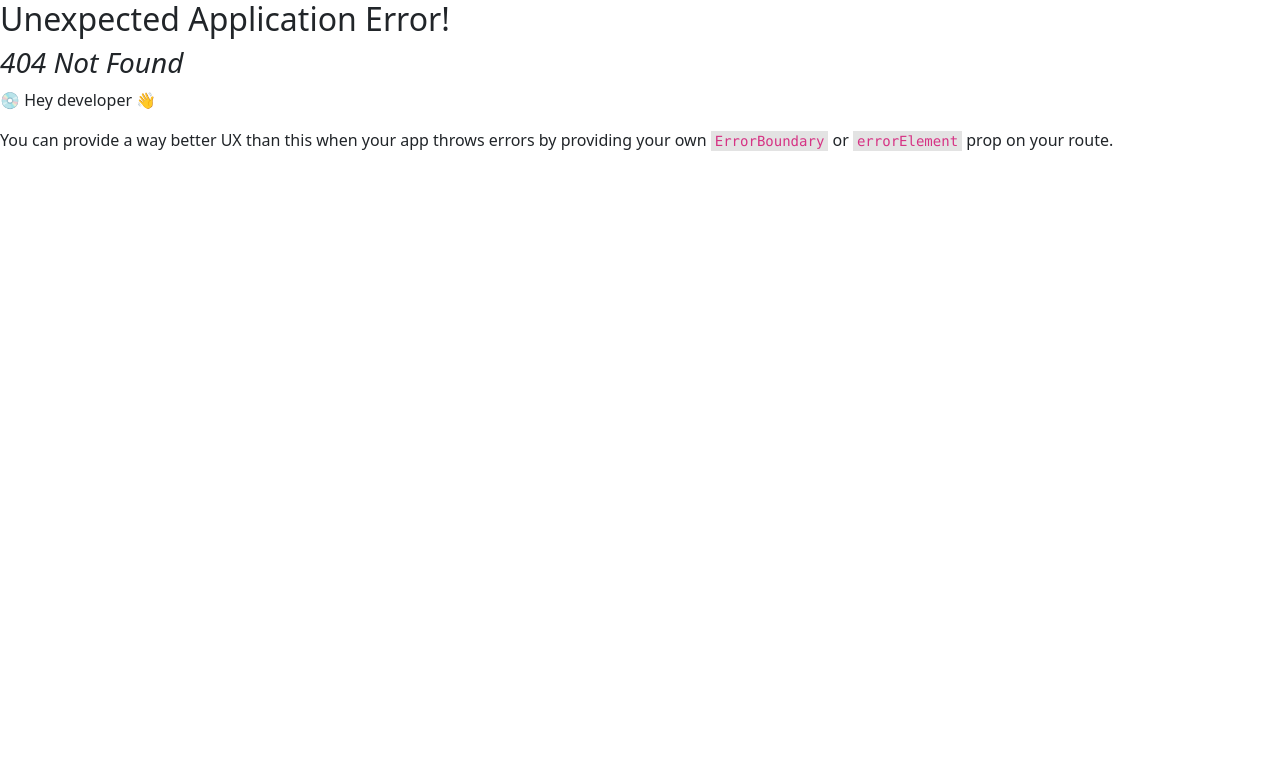
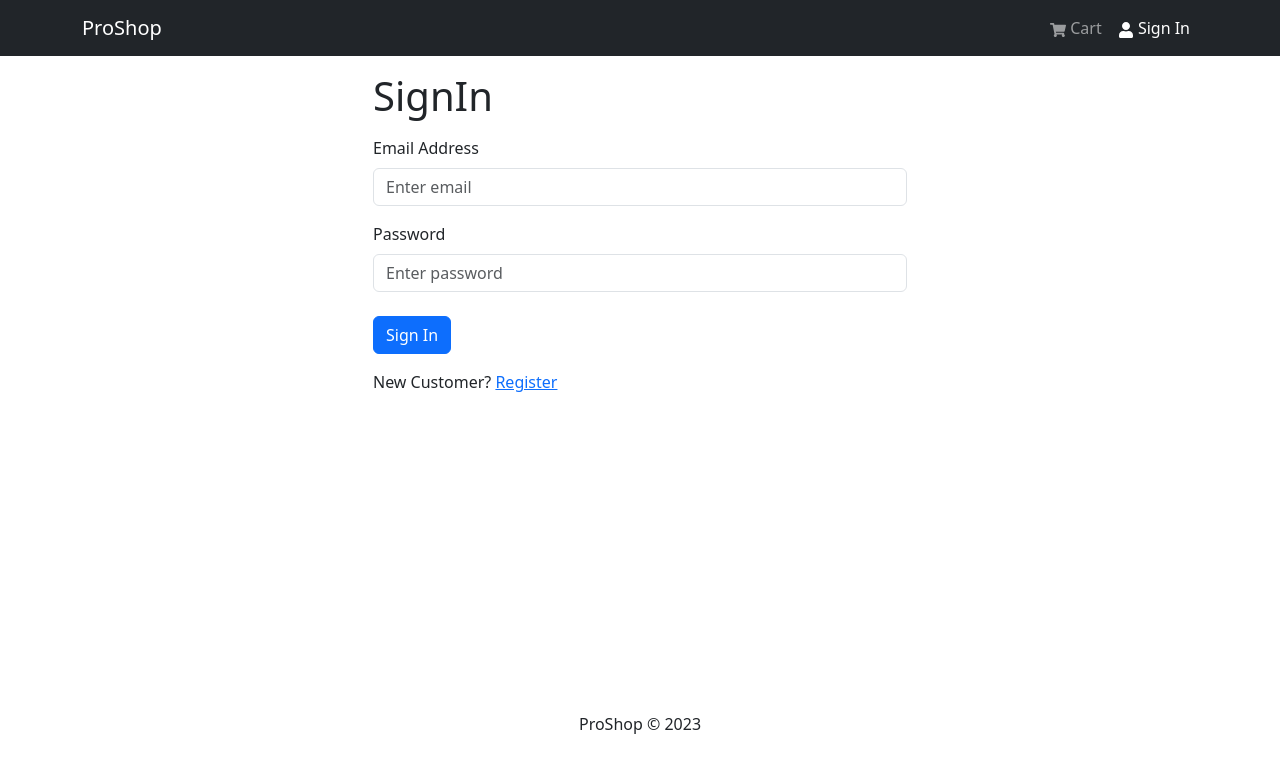
Before and after one commit to utkarsh032/ProShop-V2, a React (Create React App) app in the folder frontend/: page /login in a window 1280 px wide. Before the commit this address had no page. Shown: the top 768 px of the page. Built offline with nearby package versions, Linux system fonts and the light colour scheme.

Commit message:
Login Screen

```diff
--- /dev/null
+++ b/frontend/src/components/FormContainer.jsx
@@ -0,0 +1,15 @@
+import { Container, Row, Col } from "react-bootstrap";
+
+const FormContainer = ({ children }) => {
+  return (
+    <Container>
+      <Row className="justify-content-md-center">
+        <Col xs={12} md={6}>
+          {children}
+        </Col>
+      </Row>
+    </Container>
+  );
+};
+
+export default FormContainer;
--- a/frontend/src/index.js
+++ b/frontend/src/index.js
@@ -15,6 +15,7 @@
 import HomeScreen from "./screens/HomeScreen";
 import ProductScreen from "./screens/ProductScreen";
 import CartScreen from "./screens/CartScreen";
+import LoginScreen from "./screens/LoginScreen";
 
 const router = createBrowserRouter(
   createRoutesFromElements(
@@ -22,6 +23,7 @@
       <Route index={true} path="/" element={<HomeScreen />} />
       <Route path="/product/:id" element={<ProductScreen />} />
       <Route path="/cart" element={<CartScreen />} />
+      <Route path="/login" element={<LoginScreen />} />
     </Route>
   )
 );
--- /dev/null
+++ b/frontend/src/screens/LoginScreen.jsx
@@ -0,0 +1,54 @@
+import { useState } from "react";
+import { Link } from "react-router-dom";
+import { Form, Button, Row, Col } from "react-bootstrap";
+import FormContainer from "../components/FormContainer";
+
+const LoginScreen = () => {
+  const [email, setEmail] = useState("");
+  const [password, setPassword] = useState("");
+
+  const submitHandler = (e) => {
+    e.preventDefault();
+    console.log("submit");
+  };
+
+  return (
+    <FormContainer>
+      <h1>SignIn</h1>
+
+      <Form onSubmit={submitHandler}>
+        <Form.Group controlId="email" className="my-3">
+          <Form.Label>Email Address</Form.Label>
+          <Form.Control
+            type="email"
+            placeholder="Enter email"
+            value={email}
+            onChange={(e) => setEmail(e.target.value)}
+          ></Form.Control>
+        </Form.Group>
+
+        <Form.Group controlId="password" className="my-3">
+          <Form.Label>Password</Form.Label>
+          <Form.Control
+            type="password"
+            placeholder="Enter password"
+            value={password}
+            onChange={(e) => setPassword(e.target.value)}
+          ></Form.Control>
+        </Form.Group>
+
+        <Button type="submit" variant="primary" className="mt-2">
+          Sign In
+        </Button>
+      </Form>
+
+      <Row className="py-3">
+        <Col>
+          New Customer? <Link to="/register">Register</Link>
+        </Col>
+      </Row>
+    </FormContainer>
+  );
+};
+
+export default LoginScreen;
```
